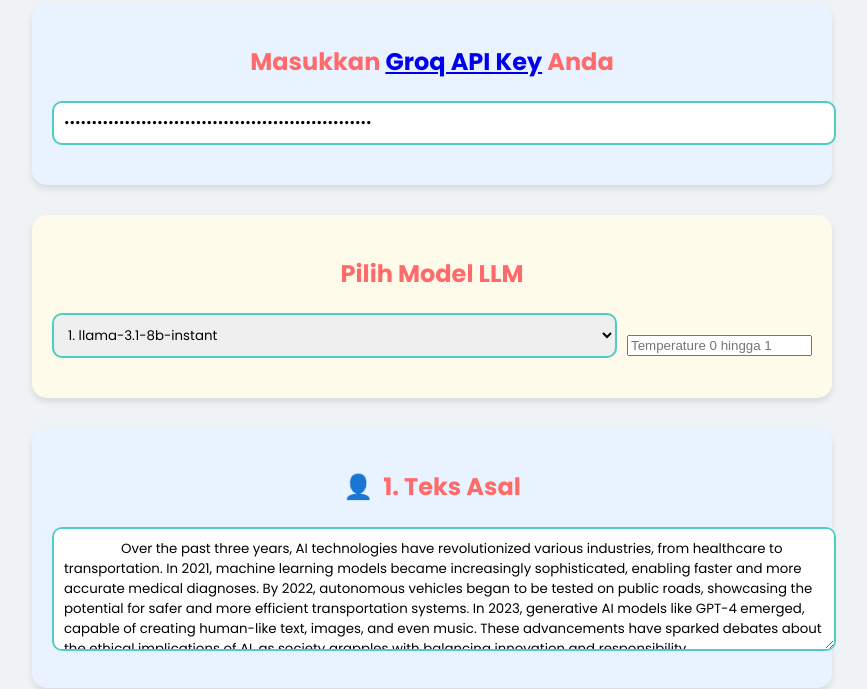
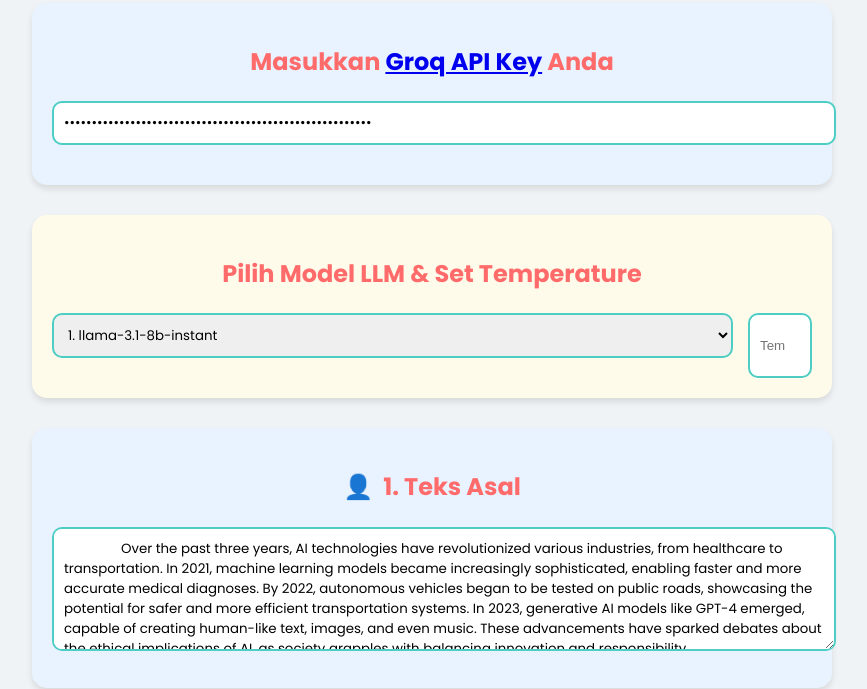
Before and after one commit to asrulmunir/terjemahan, a plain HTML site: page index.html in a window 1280 px wide. Shown: the part 111-800 px from the top of the page, without its empty margins (208-1075 px from the left). Drawn offline with Linux system fonts and the light colour scheme.

Commit message:
temperature lebih cantik

```diff
--- a/index.html
+++ b/index.html
@@ -103,8 +103,8 @@
     </div>
 
     <div class="section">
-    <h2>Pilih Model LLM</h2>
-    <div style="display: flex; align-items: center;">
+    <h2>Pilih Model LLM & Set Temperature</h2>
+    <div class="input-area" style="display: flex; gap: 15px;">
         <select id="modelSelect">
             <option value="llama-3.1-8b-instant">1. llama-3.1-8b-instant</option>
             <option value="llama-3.1-70b-versatile">2. llama-3.1-70b-versatile</option>
@@ -112,7 +112,7 @@
             <option value="llama3-70b-8192">4. llama3-70b-8192</option>
             <option value="mixtral-8x7b-32768">5. mixtral-8x7b-32768</option>
         </select>
-        <input type="number" id="temp" style="margin-left: 10px;" placeholder="Temperature 0 hingga 1" min="0">
+        <input type="number" id="temp" placeholder="Temperature" min="0" max="1" style="flex: 1; padding: 10px; border: 2px solid #4ecdc4; border-radius: 10px;">
     </div>
 </div>
 
```
